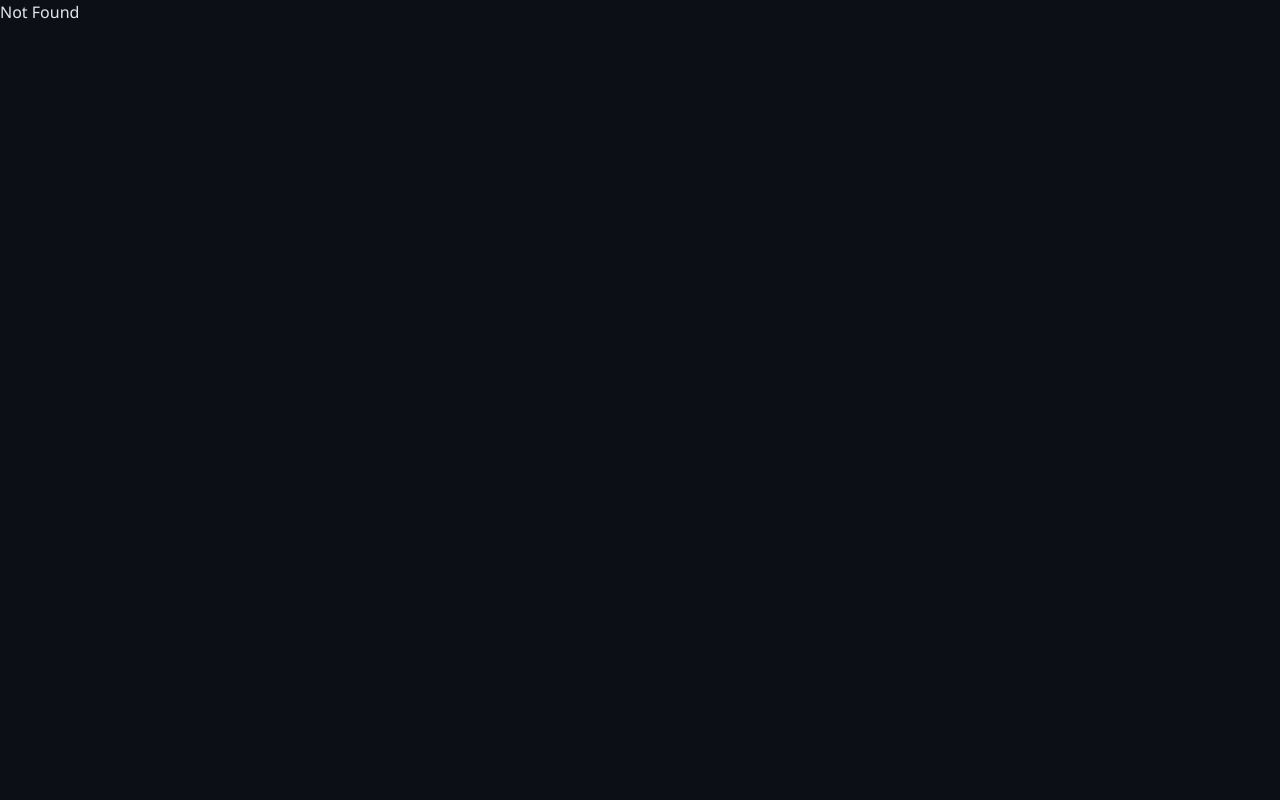
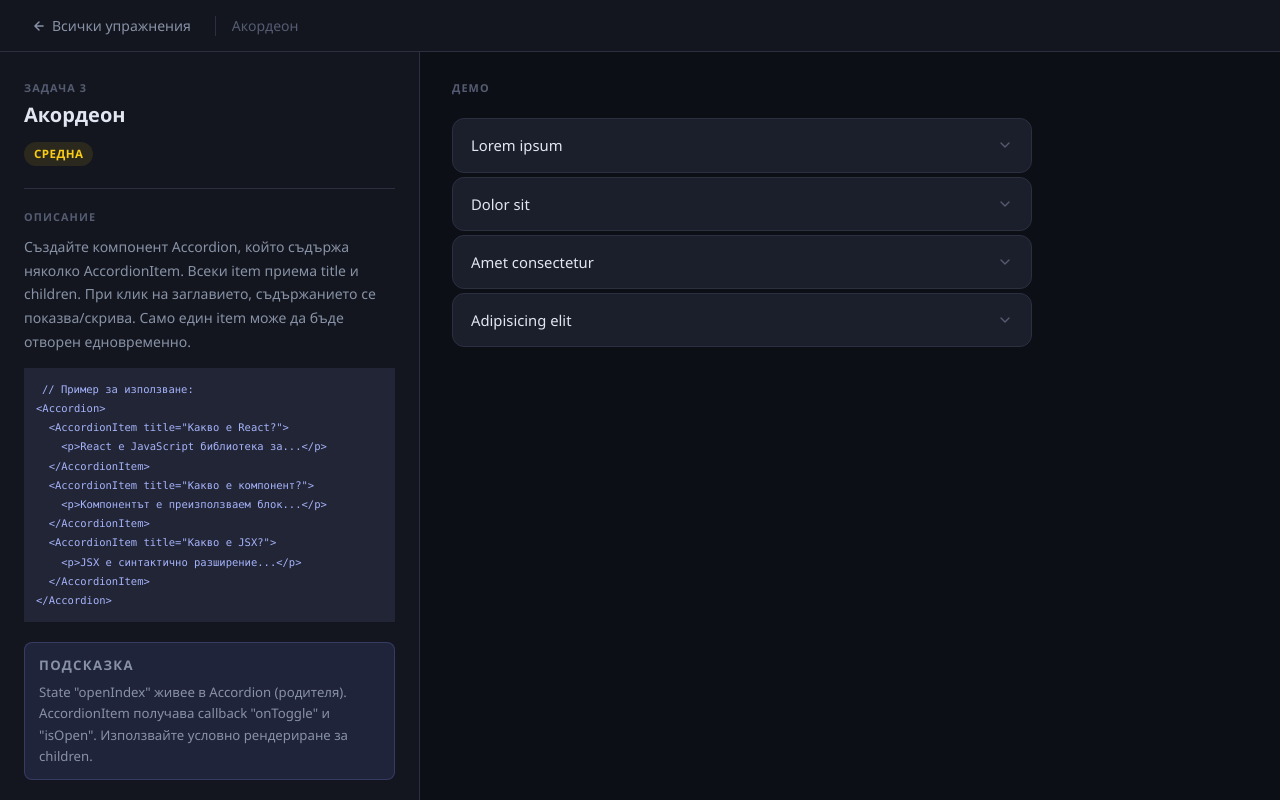
Before and after one commit to shestakov-dev/ReactExercises, a React (Vite) app: page /exercises/accordion in a window 1280 px wide. Built offline with nearby package versions, Linux system fonts and the light colour scheme.

Commit message:
implemented exercise 3 (accordion)

```diff
--- /dev/null
+++ b/src/components/Accordion.css
@@ -0,0 +1,62 @@
+.accordion {
+	display: flex;
+	flex-direction: column;
+	gap: 4px;
+	max-width: 580px;
+}
+
+.accordion-item {
+	background: var(--bg-raised);
+	border: 1px solid var(--border);
+	border-radius: var(--radius-lg);
+	overflow: hidden;
+}
+
+.accordion-item__heading {
+	margin: 0;
+}
+
+.accordion-item__btn {
+	width: 100%;
+	background: transparent;
+	border: none;
+	padding: 15px 18px;
+	display: flex;
+	align-items: center;
+	justify-content: space-between;
+	gap: 12px;
+	font-size: 0.925rem;
+	font-weight: 500;
+	color: var(--text-primary);
+	cursor: pointer;
+	text-align: left;
+	transition: background 0.15s;
+}
+
+.accordion-item__btn:hover {
+	background: var(--bg-overlay);
+}
+
+.accordion-item__btn[aria-expanded="true"] {
+	color: var(--accent);
+	background: var(--accent-dim);
+	border-bottom: 1px solid var(--border);
+}
+
+.accordion-item__icon {
+	flex-shrink: 0;
+	transition: transform 0.2s;
+	color: var(--text-muted);
+}
+
+.accordion-item__btn[aria-expanded="true"] .accordion-item__icon {
+	transform: rotate(180deg);
+	color: var(--accent);
+}
+
+.accordion-item__body {
+	padding: 15px 18px;
+	font-size: 0.875rem;
+	color: var(--text-secondary);
+	line-height: 1.7;
+}
--- /dev/null
+++ b/src/components/Accordion.tsx
@@ -0,0 +1,80 @@
+import { useState, Children, type ReactNode, type ReactElement } from "react";
+import "./Accordion.css";
+
+export interface AccordionItemProps {
+	title: string;
+	children: ReactNode;
+
+	isOpen?: boolean;
+	onToggle?: () => void;
+	itemId?: string;
+}
+
+export function AccordionItem({
+	title,
+	children,
+
+	isOpen = false,
+	onToggle,
+	itemId = "item",
+}: AccordionItemProps) {
+	const buttonId = `${itemId}-btn`;
+	const bodyId = `${itemId}-body`;
+
+	return (
+		<div className="accordion-item">
+			<h3 className="accordion-item__heading">
+				<button
+					id={buttonId}
+					type="button"
+					className="accordion-item__btn"
+					aria-expanded={isOpen}
+					aria-controls={bodyId}
+					onClick={onToggle}>
+					{title}
+					<svg
+						className="accordion-item__icon"
+						xmlns="http://www.w3.org/2000/svg"
+						width="16"
+						height="16"
+						viewBox="0 0 24 24"
+						fill="none"
+						stroke="currentColor"
+						strokeWidth="2"
+						strokeLinecap="round"
+						strokeLinejoin="round"
+						aria-hidden="true">
+						<path d="M6 9l6 6 6-6" />
+					</svg>
+				</button>
+			</h3>
+			<div
+				id={bodyId}
+				role="region"
+				aria-labelledby={buttonId}
+				hidden={!isOpen}>
+				<div className="accordion-item__body">{children}</div>
+			</div>
+		</div>
+	);
+}
+
+export function Accordion({ children }: { children: ReactNode }) {
+	const [openIndex, setOpenIndex] = useState<number | null>(null);
+
+	const items = Children.toArray(children) as ReactElement<AccordionItemProps>[];
+
+	return (
+		<div className="accordion">
+			{items.map((item, index) => (
+				<AccordionItem
+					key={index}
+					{...item.props}
+					itemId={`accordion-${index}`}
+					isOpen={openIndex === index}
+					onToggle={() => setOpenIndex(openIndex === index ? null : index)}
+				/>
+			))}
+		</div>
+	);
+}
--- /dev/null
+++ b/src/pages/AccordionPage.tsx
@@ -0,0 +1,45 @@
+import { Accordion, AccordionItem } from "../components/Accordion";
+import ExerciseLayout from "../layouts/ExerciseLayout";
+
+function AccordionPage() {
+	return (
+		<ExerciseLayout exerciseId={3}>
+			<Accordion>
+				<AccordionItem title="Lorem ipsum">
+					<p>
+						Lorem ipsum dolor sit amet consectetur adipisicing elit. Itaque
+						necessitatibus omnis, nam ducimus laborum maxime tenetur quis magni
+						voluptates consequuntur voluptatibus neque vel assumenda porro, rem eos
+						quod recusandae repudiandae.
+					</p>
+				</AccordionItem>
+				<AccordionItem title="Dolor sit">
+					<p>
+						Lorem ipsum dolor sit amet consectetur adipisicing elit. Rerum explicabo
+						eius voluptatibus commodi vero unde reiciendis iusto accusantium
+						asperiores enim? Rem reiciendis iste debitis voluptatum similique dicta
+						culpa adipisci at.
+					</p>
+				</AccordionItem>
+				<AccordionItem title="Amet consectetur">
+					<p>
+						Lorem ipsum dolor sit amet, consectetur adipisicing elit. Praesentium,
+						fugiat. Maxime veritatis expedita cumque? Et eligendi minima rem quisquam
+						molestias incidunt culpa, aperiam reprehenderit quia inventore praesentium
+						dicta error veritatis.
+					</p>
+				</AccordionItem>
+				<AccordionItem title="Adipisicing elit">
+					<p>
+						Lorem, ipsum dolor sit amet consectetur adipisicing elit. Ratione cumque
+						aliquid unde doloremque ex! Optio, delectus dolor omnis exercitationem
+						cupiditate perspiciatis, nemo blanditiis maxime adipisci voluptate
+						repellendus vel tenetur saepe?
+					</p>
+				</AccordionItem>
+			</Accordion>
+		</ExerciseLayout>
+	);
+}
+
+export default AccordionPage;
--- a/src/routeTree.gen.ts
+++ b/src/routeTree.gen.ts
@@ -12,6 +12,7 @@ import { Route as rootRouteImport } from './routes/__root'
 import { Route as IndexRouteImport } from './routes/index'
 import { Route as ExercisesStudentCardRouteImport } from './routes/exercises/student-card'
 import { Route as ExercisesStatusBadgeRouteImport } from './routes/exercises/status-badge'
+import { Route as ExercisesAccordionRouteImport } from './routes/exercises/accordion'
 
 const IndexRoute = IndexRouteImport.update({
   id: '/',
@@ -28,33 +29,55 @@ const ExercisesStatusBadgeRoute = ExercisesStatusBadgeRouteImport.update({
   path: '/exercises/status-badge',
   getParentRoute: () => rootRouteImport,
 } as any)
+const ExercisesAccordionRoute = ExercisesAccordionRouteImport.update({
+  id: '/exercises/accordion',
+  path: '/exercises/accordion',
+  getParentRoute: () => rootRouteImport,
+} as any)
 
 export interface FileRoutesByFullPath {
   '/': typeof IndexRoute
+  '/exercises/accordion': typeof ExercisesAccordionRoute
   '/exercises/status-badge': typeof ExercisesStatusBadgeRoute
   '/exercises/student-card': typeof ExercisesStudentCardRoute
 }
 export interface FileRoutesByTo {
   '/': typeof IndexRoute
+  '/exercises/accordion': typeof ExercisesAccordionRoute
   '/exercises/status-badge': typeof ExercisesStatusBadgeRoute
   '/exercises/student-card': typeof ExercisesStudentCardRoute
 }
 export interface FileRoutesById {
   __root__: typeof rootRouteImport
   '/': typeof IndexRoute
+  '/exercises/accordion': typeof ExercisesAccordionRoute
   '/exercises/status-badge': typeof ExercisesStatusBadgeRoute
   '/exercises/student-card': typeof ExercisesStudentCardRoute
 }
 export interface FileRouteTypes {
   fileRoutesByFullPath: FileRoutesByFullPath
-  fullPaths: '/' | '/exercises/status-badge' | '/exercises/student-card'
+  fullPaths:
+    | '/'
+    | '/exercises/accordion'
+    | '/exercises/status-badge'
+    | '/exercises/student-card'
   fileRoutesByTo: FileRoutesByTo
-  to: '/' | '/exercises/status-badge' | '/exercises/student-card'
-  id: '__root__' | '/' | '/exercises/status-badge' | '/exercises/student-card'
+  to:
+    | '/'
+    | '/exercises/accordion'
+    | '/exercises/status-badge'
+    | '/exercises/student-card'
+  id:
+    | '__root__'
+    | '/'
+    | '/exercises/accordion'
+    | '/exercises/status-badge'
+    | '/exercises/student-card'
   fileRoutesById: FileRoutesById
 }
 export interface RootRouteChildren {
   IndexRoute: typeof IndexRoute
+  ExercisesAccordionRoute: typeof ExercisesAccordionRoute
   ExercisesStatusBadgeRoute: typeof ExercisesStatusBadgeRoute
   ExercisesStudentCardRoute: typeof ExercisesStudentCardRoute
 }
@@ -82,11 +105,19 @@ declare module '@tanstack/react-router' {
       preLoaderRoute: typeof ExercisesStatusBadgeRouteImport
       parentRoute: typeof rootRouteImport
     }
+    '/exercises/accordion': {
+      id: '/exercises/accordion'
+      path: '/exercises/accordion'
+      fullPath: '/exercises/accordion'
+      preLoaderRoute: typeof ExercisesAccordionRouteImport
+      parentRoute: typeof rootRouteImport
+    }
   }
 }
 
 const rootRouteChildren: RootRouteChildren = {
   IndexRoute: IndexRoute,
+  ExercisesAccordionRoute: ExercisesAccordionRoute,
   ExercisesStatusBadgeRoute: ExercisesStatusBadgeRoute,
   ExercisesStudentCardRoute: ExercisesStudentCardRoute,
 }
--- /dev/null
+++ b/src/routes/exercises/accordion.tsx
@@ -0,0 +1,6 @@
+import { createFileRoute } from "@tanstack/react-router";
+import AccordionPage from "../../pages/AccordionPage";
+
+export const Route = createFileRoute("/exercises/accordion")({
+	component: AccordionPage,
+});
```
